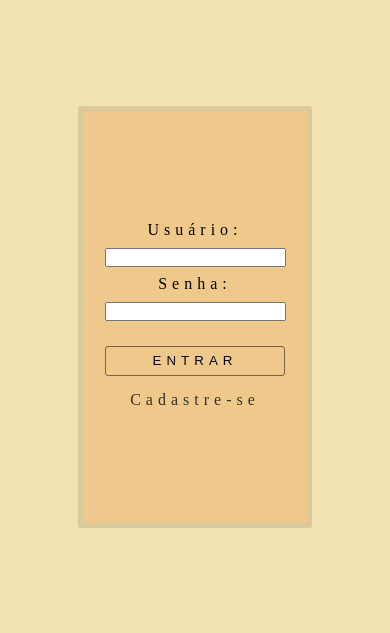
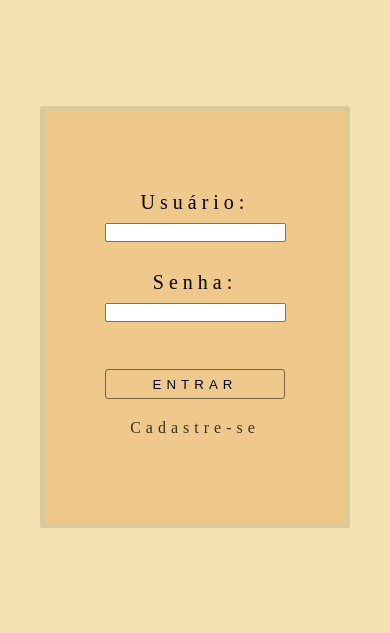
Before and after one commit to WilianKrinke/Trabalhos_Faculdade, a PHP site: page /fundamentosweb/home/php in a window 390 px wide. Shown: the part 211-844 px from the top of the page. Run offline with PHP 8.4, Linux system fonts and the light colour scheme.

Commit message:
ajustes css media queries

```diff
--- a/Trabalho_4/src/home/css/home.css
+++ b/Trabalho_4/src/home/css/home.css
@@ -22,7 +22,6 @@ section {
 }
 
 article {
-  width: 30%;
   min-height: 50vh;
   background-color: #efc88b;
   border: 5px solid #daca9b;
@@ -30,12 +29,16 @@ article {
 }
 
 .form {
-  height: 200px;
-  width: 100%;
+  height: 300px;
+  width: 300px;
   display: flex;
-  justify-content: space-around;
+  justify-content: space-evenly;
   align-items: center;
   flex-direction: column;
+}
+
+.label {
+  font-size: 20px;
 }
 
 .container_input {
@@ -52,19 +55,7 @@ article {
   align-items: center;
   flex-direction: column;
   height: 100px;
-  width: 400px;
-}
-
-@media screen and (max-width: 920px) {
-}
-
-@media screen and (max-width: 700px) {
-  article {
-    width: 60%;
-  }
-  .container_btn {
-    width: 100%;
-  }
+  width: 100%;
 }
 
 @media screen and (max-width: 340px) {
@@ -74,12 +65,6 @@ article {
 
   .form {
     height: 280px;
-    display: flex;
-    justify-content: space-evenly;
-    align-items: center;
-    flex-direction: column;
-  }
-  .container_btn {
-    width: 100%;
+    width: 90%;
   }
 }
--- a/Trabalho_4/src/home/php/index.php
+++ b/Trabalho_4/src/home/php/index.php
@@ -22,12 +22,12 @@
 
                 <form action="#" method="post" class="form">
                     <div class="container_input">
-                        <label for="userName" title="UserName">Usuário:</label>
+                        <label for="userName" title="UserName" class="label">Usuário:</label>
                         <input type="text" name="userName" id="userName">
                     </div>
 
                     <div class="container_input">
-                        <label for="pass" title="Digite sua Senha">Senha:</label>
+                        <label for="pass" title="Digite sua Senha" class="label">Senha:</label>
                         <input type="password" name="pass" id="pass">
                     </div>
 
```
